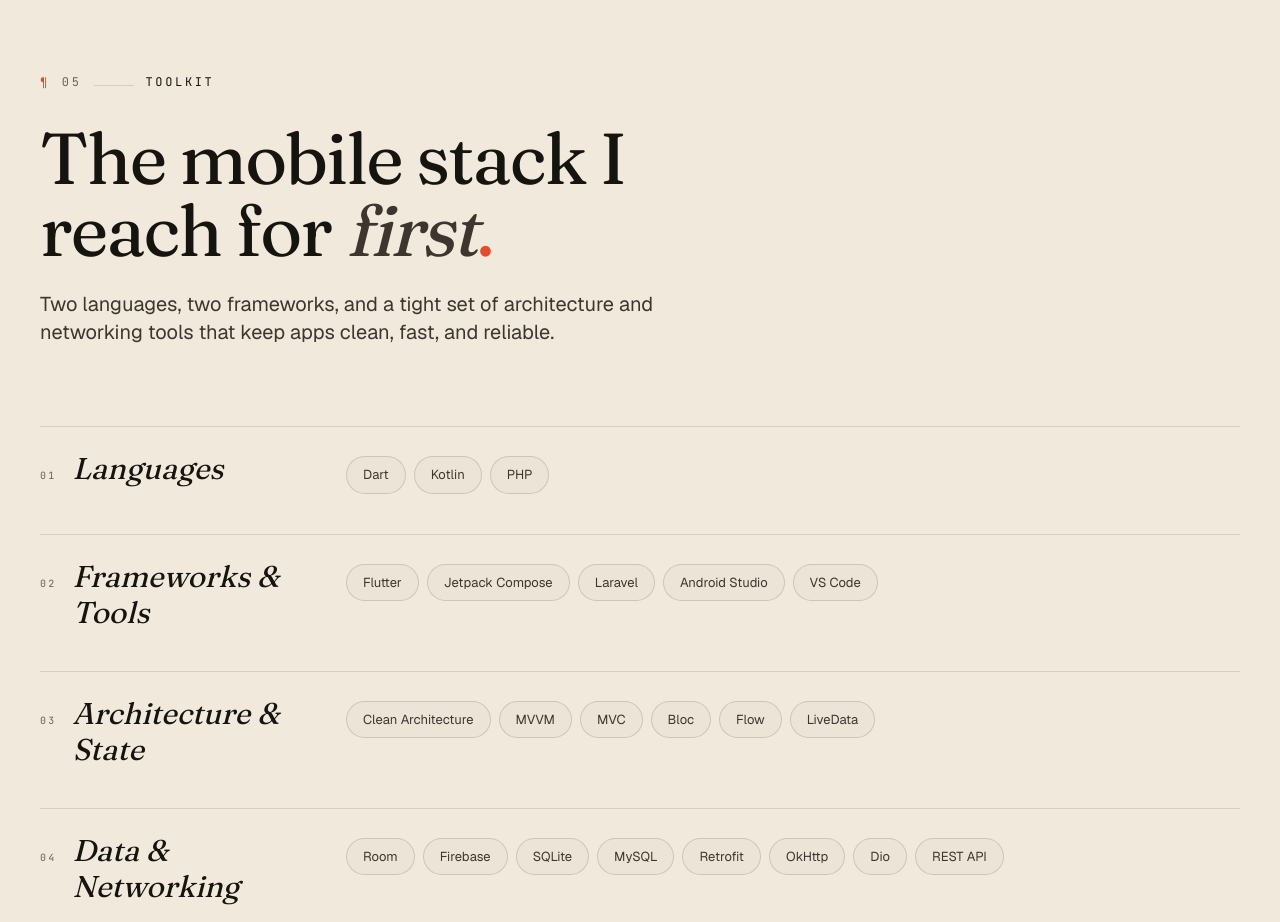
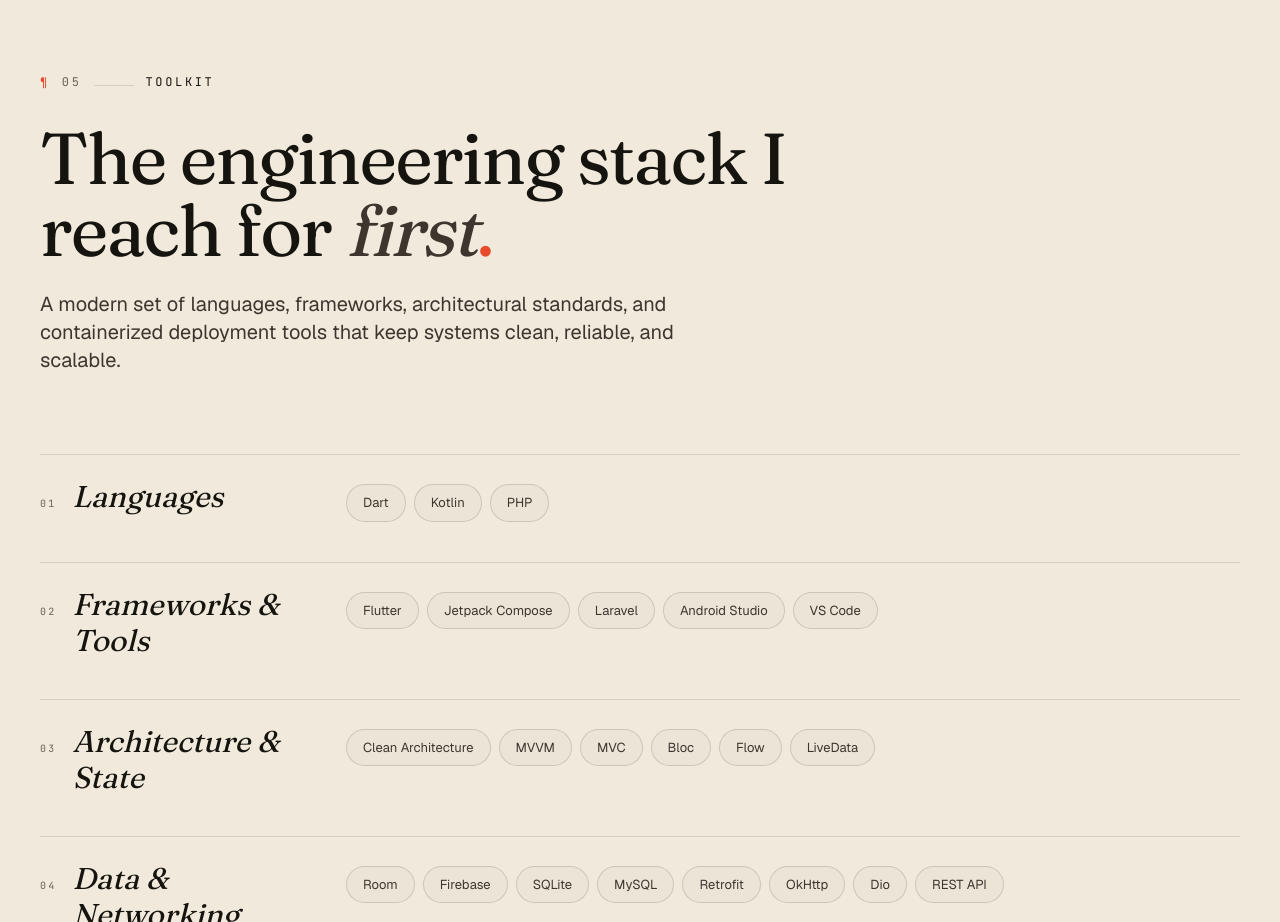
Before and after one commit to alifmaulanarizqi/portfolio, a Next.js app: page / in a window 1280 px wide. Shown: the part 9160-10082 px from the top of the page. Built offline with nearby package versions, Linux system fonts and the light colour scheme.

Commit message:
feat: update Section 5 header and description to focus on engineering stack

```diff
--- a/src/components/Skills.tsx
+++ b/src/components/Skills.tsx
@@ -12,7 +12,7 @@
 
         <Reveal delay={0.05}>
           <h2 className="mt-8 max-w-3xl font-display text-5xl leading-[0.95] tracking-tight text-ink md:text-7xl">
-            The mobile stack I reach for{" "}
+            The engineering stack I reach for{" "}
             <span className="italic text-ink-soft">first</span>
             <span className="text-accent">.</span>
           </h2>
@@ -20,8 +20,9 @@
 
         <Reveal delay={0.1}>
           <p className="mt-6 max-w-2xl text-lg leading-relaxed text-ink-soft md:text-xl">
-            Two languages, two frameworks, and a tight set of architecture and
-            networking tools that keep apps clean, fast, and reliable.
+            A modern set of languages, frameworks, architectural standards, and
+            containerized deployment tools that keep systems clean, reliable, and
+            scalable.
           </p>
         </Reveal>
 
```
